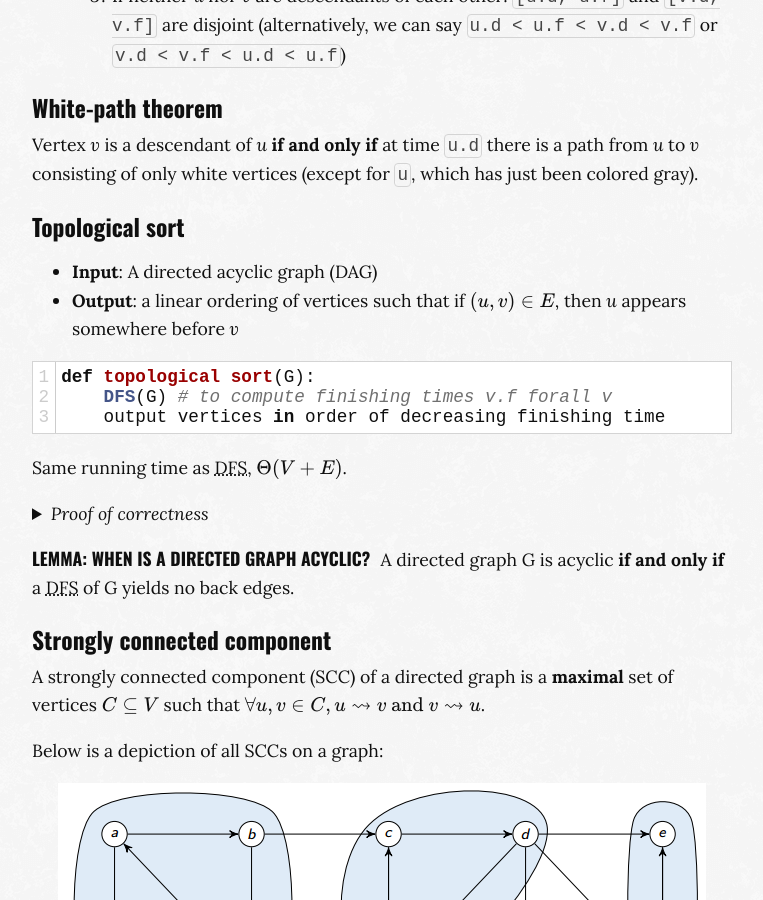
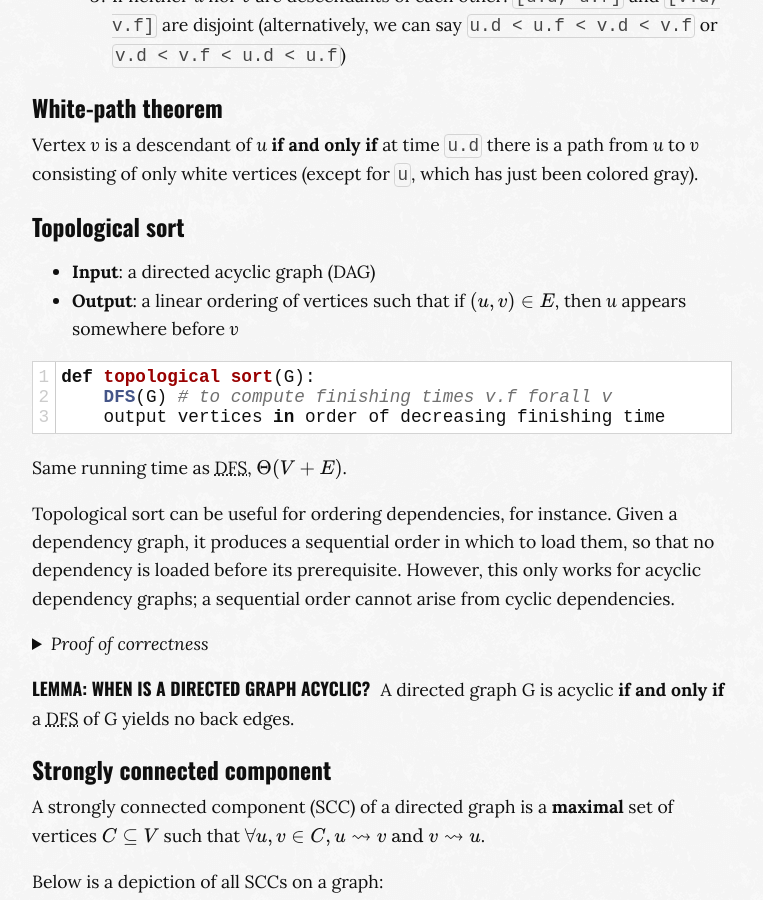
Before and after one commit to MaximeKjaer/kjaer.io, a Jekyll site: the page built from _posts/2016-09-23-algorithms.md, in a window 1280 px wide and 900 px high, scrolled down 41232 px. Shown: the whole window, without its empty margins (258-1021 px from the left). Built offline with Jekyll 4.4.1, drawn with Linux system fonts in a browser that asks for light colours; formulas are drawn with MathJax 3; comment, search, counter and statistics services are not loaded.

Commit message:
Add example of topological sort usage

```diff
--- a/_posts/2016-09-23-algorithms.md
+++ b/_posts/2016-09-23-algorithms.md
@@ -1346,7 +1346,7 @@ $$\forall u, v$$, exactly one of the following holds:
 Vertex *v* is a descendant of *u* **if and only if** at time `u.d` there is a path from *u* to *v* consisting of only white vertices (except for `u`, which has just been colored gray).
 
 ### Topological sort
-- **Input**: A directed acyclic graph (DAG)
+- **Input**: a directed acyclic graph (DAG)
 - **Output**: a linear ordering of vertices such that if $$(u, v) \in E$$, then *u* appears somewhere before *v*
 
 {% highlight python linenos %}
@@ -1356,6 +1356,8 @@ def topological sort(G):
 {% endhighlight %}
 
 Same running time as <abbr title="Depth First Search">DFS</abbr>, $$\Theta(V+E)$$.
+
+Topological sort can be useful for ordering dependencies, for instance. Given a dependency graph, it produces a sequential order in which to load them, so that no dependency is loaded before its prerequisite. However, this only works for acyclic dependency graphs; a sequential order cannot arise from cyclic dependencies.
 
 {% details Proof of correctness %}
 We need to show that if $$(u, v) \in E$$ then `v.f < u.f`.
```
